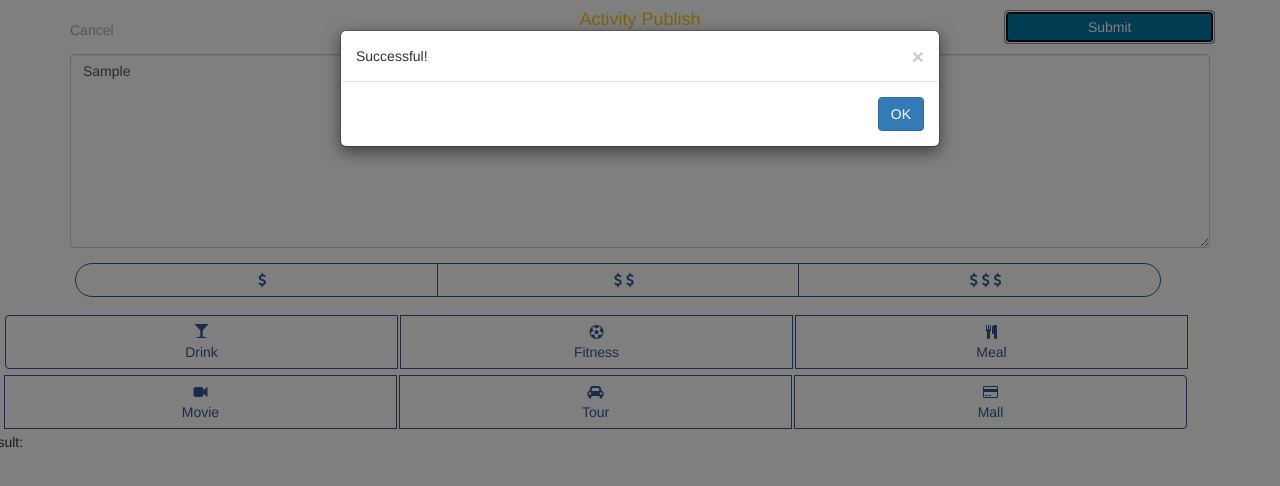
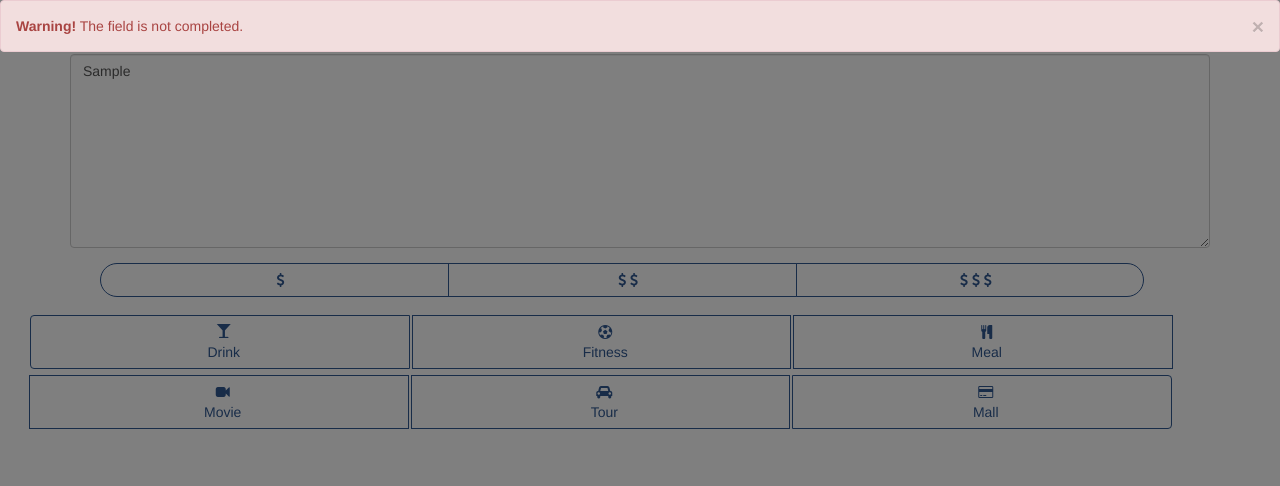
Before and after one commit to vivian3472/CloudComputingFinal, a plain HTML site: page index.html in a window 1280 px wide. Both pictures are taken after typing "Sample" into the empty fields and a click on the button "Submit". Shown: the top 486 px of the page. Drawn offline with nearby package versions, Linux system fonts and the light colour scheme.

Commit message:
add warning box

```diff
--- a/index.html
+++ b/index.html
@@ -4,8 +4,9 @@
 <head>
     <title>Bootstrap Example</title>
     <meta charset="utf-8">
-    <meta name="viewport" content="width=device-width, initial-scale=1">
-    <meta content='width=device-width, initial-scale=1.0, maximum-scale=1.0, user-scalable=0' name='viewport' />
+<!--    <meta name="viewport" content="width=device-width, initial-scale=1">-->
+    <meta name="viewport" content="user-scalable=no, initial-scale=1, maximum-scale=1,width=device-width"/>
+<!--    <meta content='width=device-width, initial-scale=1.0, maximum-scale=1.0, user-scalable=0' name='viewport' />-->
     <link rel="stylesheet" href="http://maxcdn.bootstrapcdn.com/bootstrap/3.3.6/css/bootstrap.min.css">
     <script src="https://ajax.googleapis.com/ajax/libs/jquery/1.12.0/jquery.min.js"></script>
     <script src="http://maxcdn.bootstrapcdn.com/bootstrap/3.3.6/js/bootstrap.min.js"></script>
@@ -23,57 +24,58 @@
             color: #000;
         }
 */
+        body {
+
+            overflow:hidden
+        }
         h4 {
             color: #FAC60C;
         }
+
         #acti-send {
-            float: right;
+/*            float: right;*/
             margin: 10px;
             margin-top: 10px;
-            background-color:#007ba7;
-            color:#FFF;
-            width:18%;
+            background-color: #007ba7;
+            color: #FFF;
+            width: 18%;
         }
 
         #acti-cancel {
             padding-top: 20px;
-            color:darkgray;
+            color: darkgray;
         }
 
-.items-collection label.btn-default.active{
-    background-color:#007ba7;
-    color:#FFF;
+        .items-collection label.btn-default.active {
+            background-color: #007ba7;
+            color: #FFF;
+        }
 
-}
-.items-collection1 label.btn-default{
-    width:31%;
-    border:1px solid #305891;
-    margin:0;
+        .items-collection1 label.btn-default {
+            width: 31%;
+            border: 1px solid #305891;
+            margin: 0;
             padding-right: 0px;
             border-radius: 17px;
             color: #305891;
         }
 
-.items-collection label .itemcontent{
-    width:100%;
-}
-.items-collection .btn-group{
-    width:100%;
-    margin-left: 20px
-
+        .items-collection label .itemcontent {
+            width: 100%;
         }
 
+        .items-collection .btn-group {
+            width: 100%;
+            padding-left: 45px
+        }
 
-.items-collection2 label.btn-default{
-    width:30%;
-    border:1px solid #305891;
-    margin:3px;
+        .items-collection2 label.btn-default {
+            width: 30%;
+            border: 1px solid #305891;
+            margin: 3px;
+            padding-left: 20px;
             color: #305891;
         }
-
-
-
-
     </style>
 </head>
 
@@ -83,14 +85,17 @@
 
         <div class="row">
             <a href="#" class="col-xs-3 " id="acti-cancel">Cancel</a>
-            <center><h4 class="col-xs-6">Activity Publish</h4></center>
-            <button type="submit" id="acti-send" class="btn btn-default col-xs-2"><center>Submit</center></button>
+            <center>
+                <h4 class="col-xs-6">Activity Publish</h4></center>
+            <button type="submit" id="acti-send" class="btn btn-default col-xs-2">
+                <center>Submit</center>
+            </button>
 
         </div>
 
         <!--        <form role="form">-->
         <div class="form-group">
-            <textarea placeholder="anything new..." class="form-control" rows="9" required></textarea>
+            <textarea name="detail" id="detail" placeholder="anything new..." class="form-control" rows="9" required></textarea>
         </div>
 
         <div class="row">
@@ -102,14 +107,14 @@
                         <div data-toggle="buttons" class="btn-group ">
                             <label class="btn btn-default col-xs-2 col-sm-4 col-md-3 col-lg-3 " id="1">
                                 <div class="itemcontent">
-                                    <input type="radio" name="options" id="option1" autocomplete="off" >
+                                    <input type="radio" name="options" id="option1" autocomplete="off">
                                     <span class="fa fa-usd"></span>
                                 </div>
                             </label>
 
                             <label class="btn btn-default col-xs-2 col-sm-4 col-md-3 col-lg-3" id="2">
                                 <div class="itemcontent">
-                                    <input type="radio" name="options" id="option2" autocomplete="off" >
+                                    <input type="radio" name="options" id="option2" autocomplete="off">
                                     <span class="fa fa-usd"></span>
                                     <span class="fa fa-usd"></span>
                                 </div>
@@ -117,7 +122,7 @@
 
                             <label class="btn btn-default col-xs-2 col-sm-4 col-md-3 col-lg-3" id="3">
                                 <div class="itemcontent">
-                                    <input type="radio" name="options" id="option3" autocomplete="off" >
+                                    <input type="radio" name="options" id="option3" autocomplete="off">
                                     <span class="fa fa-usd"></span>
                                     <span class="fa fa-usd"></span>
                                     <span class="fa fa-usd"></span>
@@ -140,7 +145,7 @@
                     <div data-toggle="buttons" class="btn-group ">
                         <label class="btn btn-default col-xs-2 col-sm-2 col-md-3 col-lg-3 " id="Drink">
                             <div class="itemcontent">
-                                    <input type="radio" name="options" id="option1" autocomplete="off" value="Drink" >
+                                <input type="radio" name="options" id="option1" autocomplete="off" value="Drink">
                                 <span class="glyphicon glyphicon-glass"></span>
                                 <br>Drink
                             </div>
@@ -185,11 +190,13 @@
                         </label>
                     </div>
                 </div>
-                <div id="selecttest">result:</div>
+
             </div>
         </div>
     </div>
-
+<div class="row">
+<!--    <div id="selecttest">result:</div>-->
+    </div>
 
 
 
@@ -203,8 +210,18 @@
                     Successful!
                 </div>
                 <!-- dialog buttons -->
-      <div class="modal-footer" id="test2"><a class="btn btn-primary">OK</a></div>
+                <div class="modal-footer">
+                    <div class="row"><a id="test2" class="btn btn-default">cancel</a>
+                    <a id="ok" class="btn btn-primary">OK </a></div>
                 </div>
+            </div>
+        </div>
+    </div>
+
+    <div id="warning" class="modal fade">
+        <div class="alert alert-danger fade in">
+            <a href="#" class="close" data-dismiss="modal" aria-label="close">&times;</a>
+        <strong>Warning!</strong> The field is not completed.
         </div>
     </div>
 
@@ -223,28 +240,52 @@
     //$('#acti-cancel').on('click', function()) {
     ////        $.load('home.html');
     //}
- $('#acti-send').on("click", function() {
-            console.log("button pressed");
+    var message;
+    $('#acti-send').on("click", function () {
+//        console.log("button pressed");
+                var part1 = $('#message1 label.active').attr('id');
+        var part2 = $('#message2 label.active').attr('id');
+        var part3 = $('textarea#detail').val();
+        if(part1 == undefined || part2 == undefined || part3 == "")
+            $("#warning").modal('show');
+        else
         $("#myModal").modal('show');
     });
 
-        $("#test2 a.btn").on("click", function() {
-            console.log("button1 pressed");
+    $("#test2").on("click", function () {
+//        console.log("button1 pressed");
         $("#myModal").modal('hide');
     });
 
-    $("#myModal").on("hide", function() {
+    $("#ok").on("click", function () {
+
+        message = $('#message1 label.active').attr('id') + $('#message2 label.active').attr('id') + $('textarea#detail').val();
+        console.log(message);
+        console.log($('textarea#detail').val());
+
+    });
+
+    $("#myModal").on("hide", function () {
         $("#myModal a.btn").off("click");
     });
 
-    $("#myModal").on("hidden", function() {
+    $("#myModal").on("hidden", function () {
         $("#myModal").remove();
     });
 
     $("#myModal").modal({
-      "backdrop"  : "static",
-      "keyboard"  : true,
-      "show"      : false,
+        "backdrop": "static"
+        , "keyboard": true
+        , "show": false
+    , });
+
+        $("#warning").modal({
+        "backdrop": "static"
+        , "keyboard": true
+        , "show": false
+    , });
+     $("#warning").on("hidden", function () {
+        $("#warning").remove();
     });
     //    function getmessage() {
     //        var message1 = $(".items-collection1 label.active input").val();
@@ -258,17 +299,21 @@
     //                              console.log("button pressed");
     //                                });
 
-  $( "#message1 label.btn" ).on( "click", function() {
-  $( "#selecttest" ).text( "result:" + $(this).attr('id'));
+    $("#message1 label.btn").on("click", function () {
+        $("#selecttest").text("result:" + $(this).attr('id'));
+//        message += $(this).attr('id');
+//        console.log(message);
     });
 
-      $( "#message2 label.btn" ).on( "click", function() {
-  $( "#selecttest" ).text( "result:" + $(this).attr('id'));
+    $("#message2 label.btn").on("click", function () {
+        $("#selecttest").text("result:" + $(this).attr('id'));
         //      $('#message1 label.btn').click(function () {
         //        console.log($(this).text());
         //        console.log($(this).attr('id'));
         //        $( "#selecttest" ).text( "result:" + $( ".items-collection1 input:checked" ).val());
         //        console.log("button pressed");
+//        message += $(this).attr('id');
+//        console.log(message);
     });
 
 </script>
```
Lines whose indentation alone changed are shown as unchanged.
